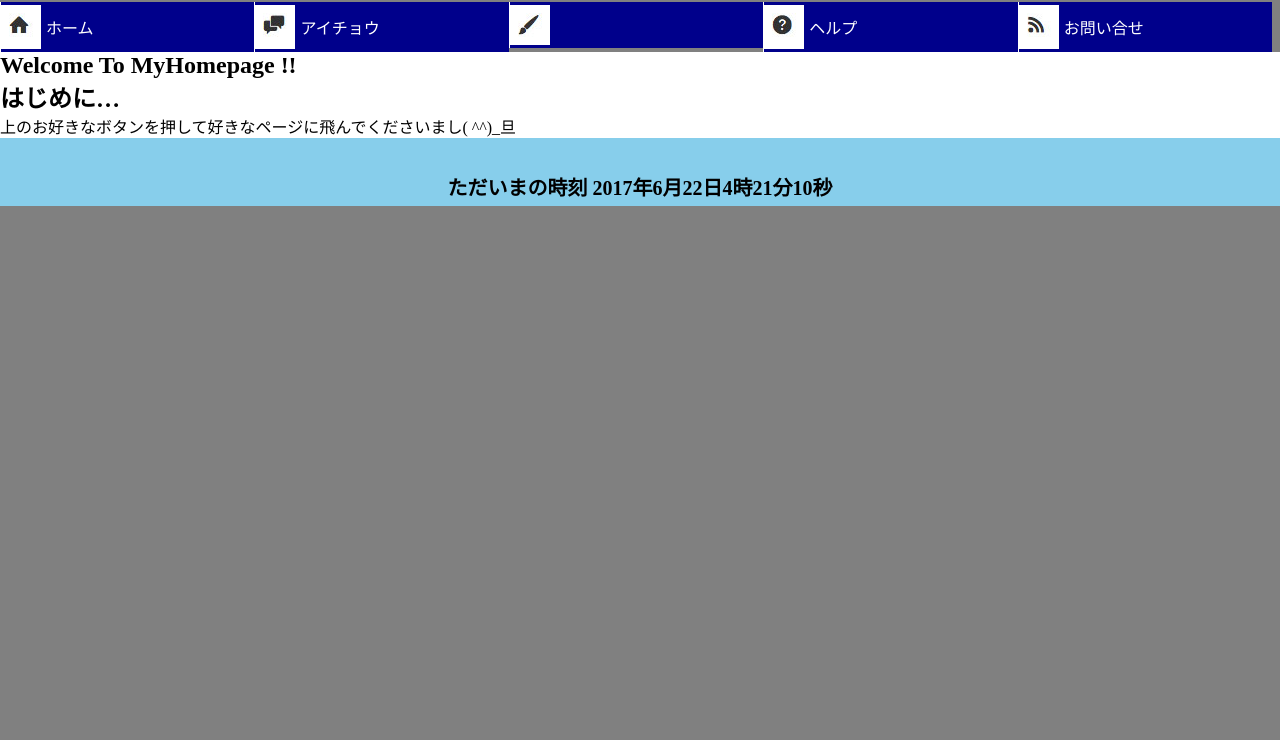
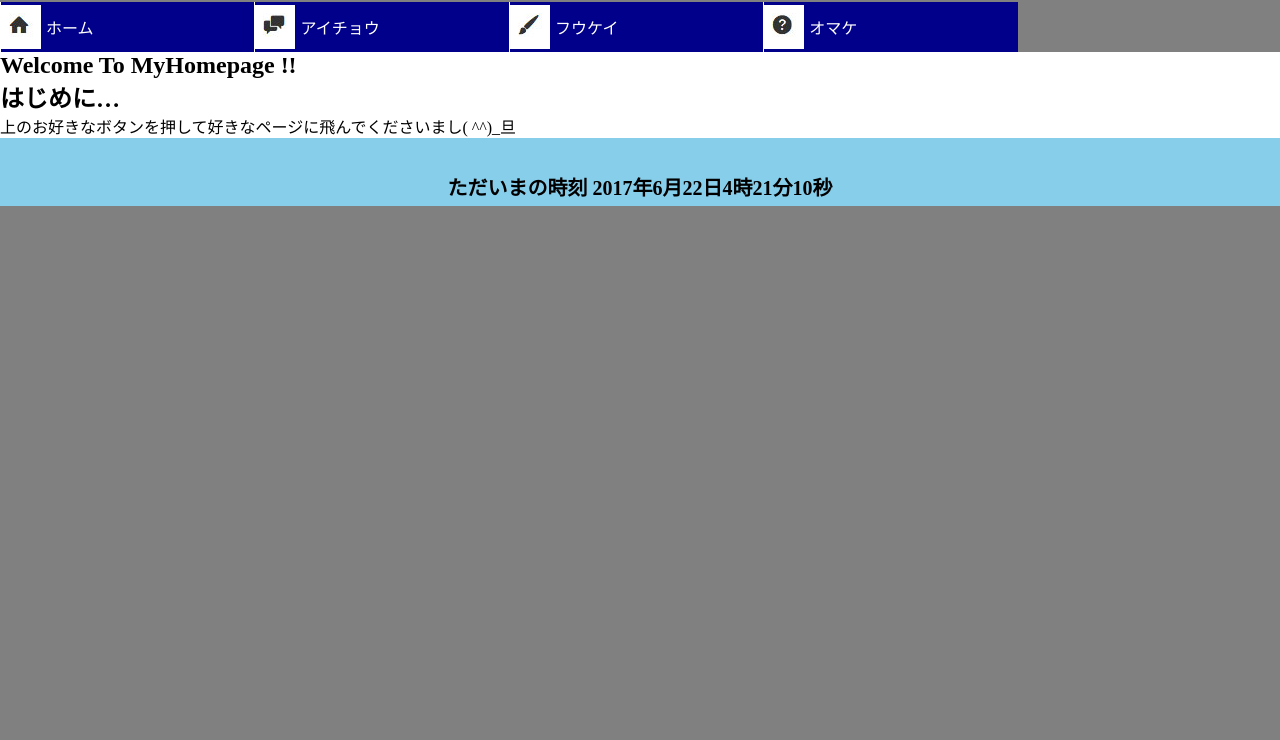
Before and after one commit to ekuaru/web1, a plain HTML site: page index.html in a window 1280 px wide. Shown: the part 60-800 px from the top of the page. Drawn offline with Linux system fonts and the light colour scheme.

Commit message:
Update index.html

```diff
--- a/index.html
+++ b/index.html
@@ -17,9 +17,8 @@
     <ul>
       <li><a href="index.html"><div class="img" id="home"></div><div class="text">ホーム</div></a></li>
       <li><a href="other.html"><div class="img" id="content1"></div><div class="text">アイチョウ</div></a></li>
-      <li><a href="#"><div class="img" id="content2"></div><div class="text"></div></a></li>
-      <li><a href="#"><div class="img" id="help"></div><div class="text">ヘルプ</div></a></li>
-      <li><a href="#"><div class="img" id="faq"></div><div class="text">お問い合せ</div></a></li>
+      <li><a href="#"><div class="img" id="content2"></div><div class="text">フウケイ</div></a></li>
+      <li><a href="#"><div class="img" id="help"></div><div class="text">オマケ</div></a></li>
     </ul>
   </nav>
 
```
